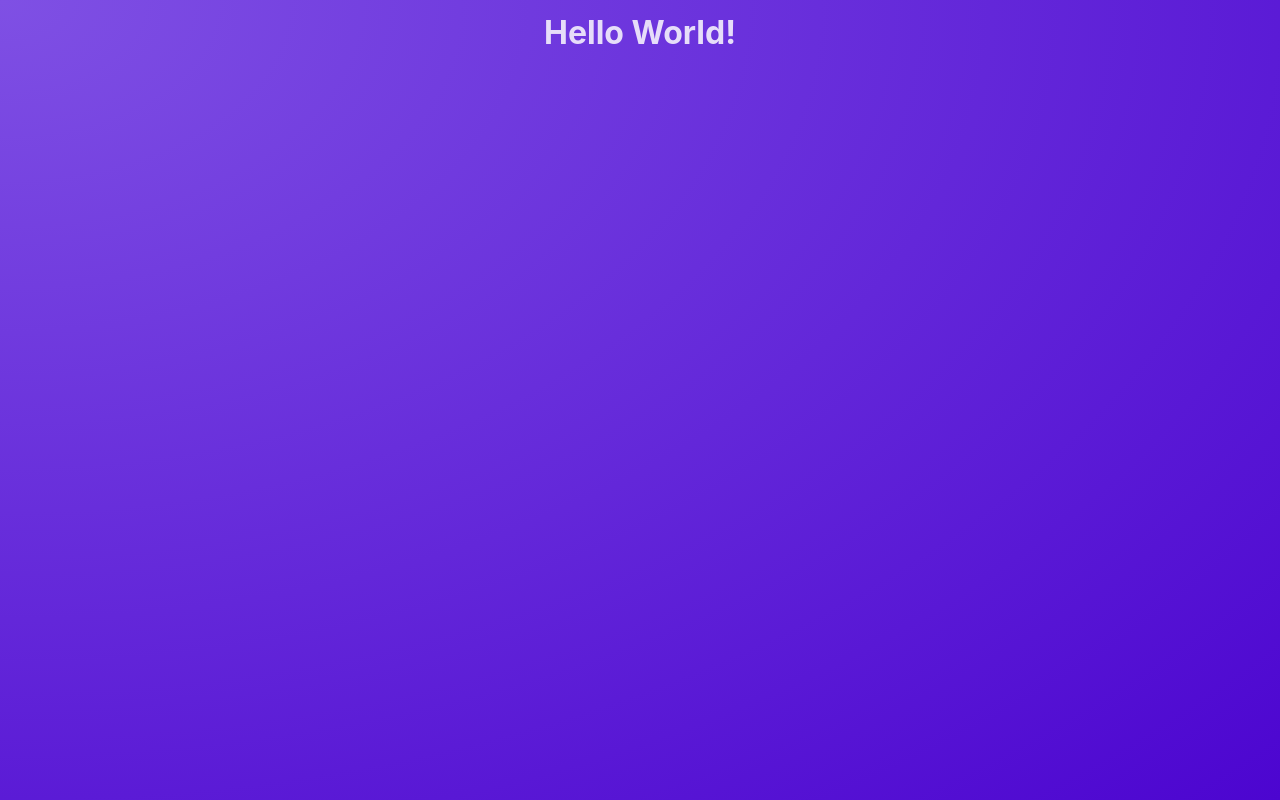
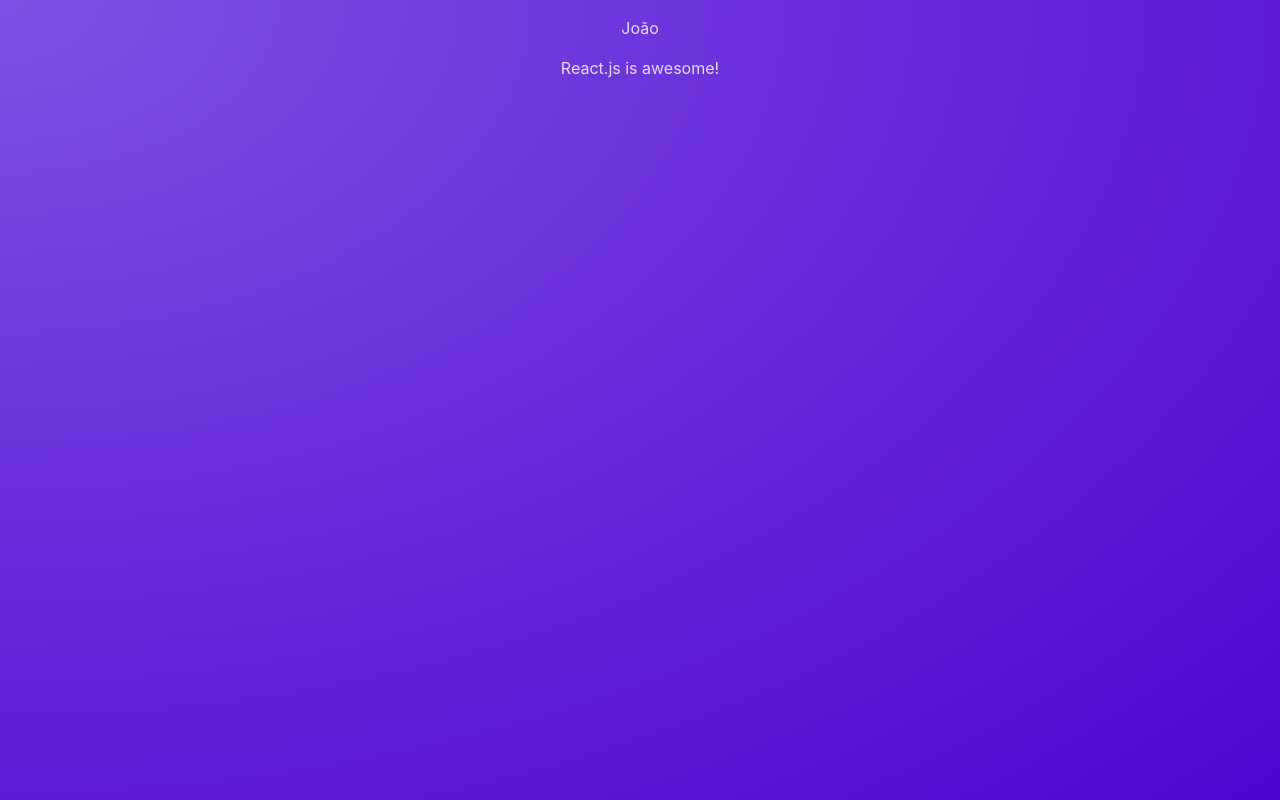
Before and after one commit to joaovicsa/react-projects, a React (Vite) app: page / in a window 1280 px wide. Built offline with nearby package versions, Linux system fonts and the light colour scheme.

Commit message:
add: Adding the Post component

```diff
--- a/src/App.jsx
+++ b/src/App.jsx
@@ -1,5 +1,9 @@
+/** @format */
+
+import Post from './components/Post'
+
 function App() {
-  return <h1>Hello World!</h1>;
+  return <Post />
 }
 
-export default App;
+export default App
--- /dev/null
+++ b/src/components/Post.jsx
@@ -0,0 +1,12 @@
+/** @format */
+
+function Post() {
+  return (
+    <div>
+      <p>João</p>
+      <p>React.js is awesome!</p>
+    </div>
+  )
+}
+
+export default Post
```
